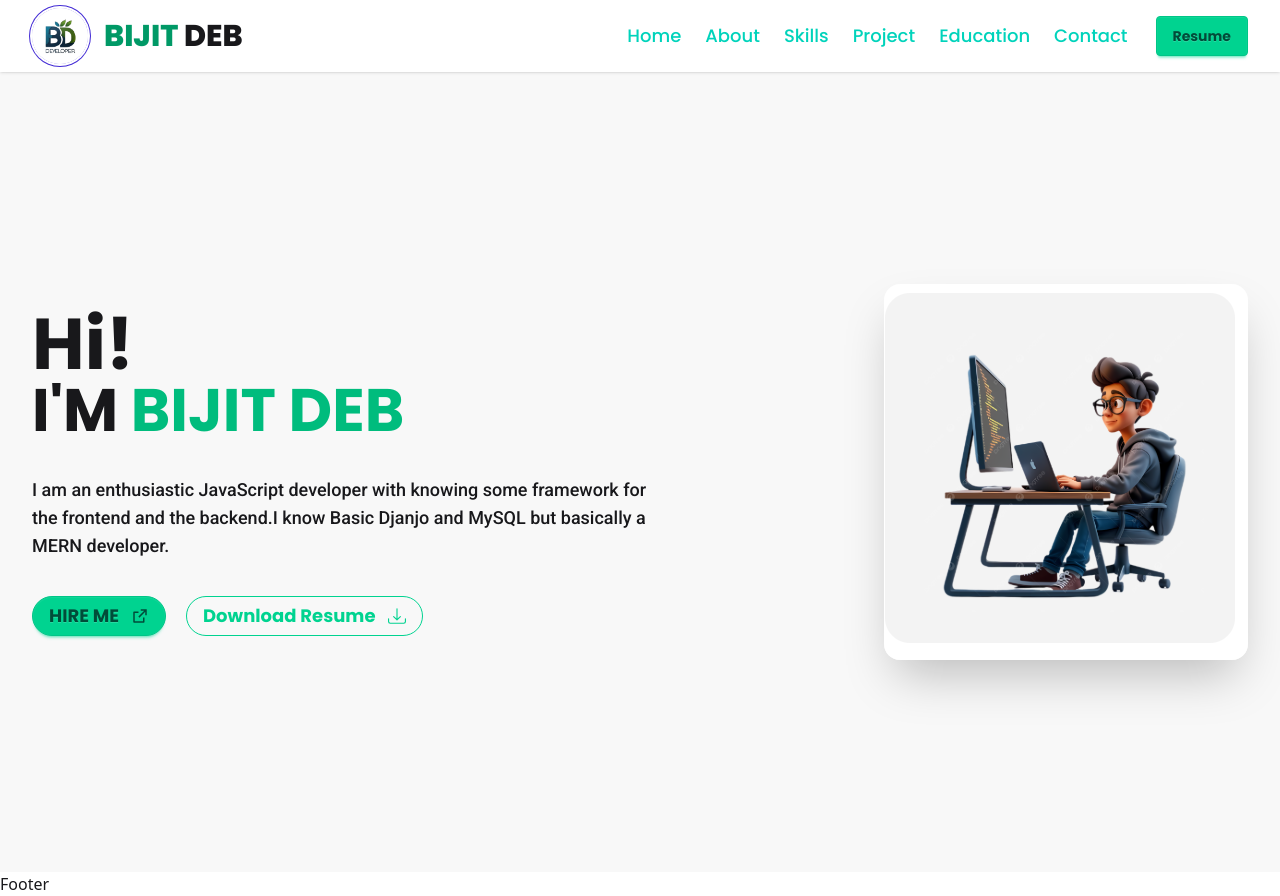
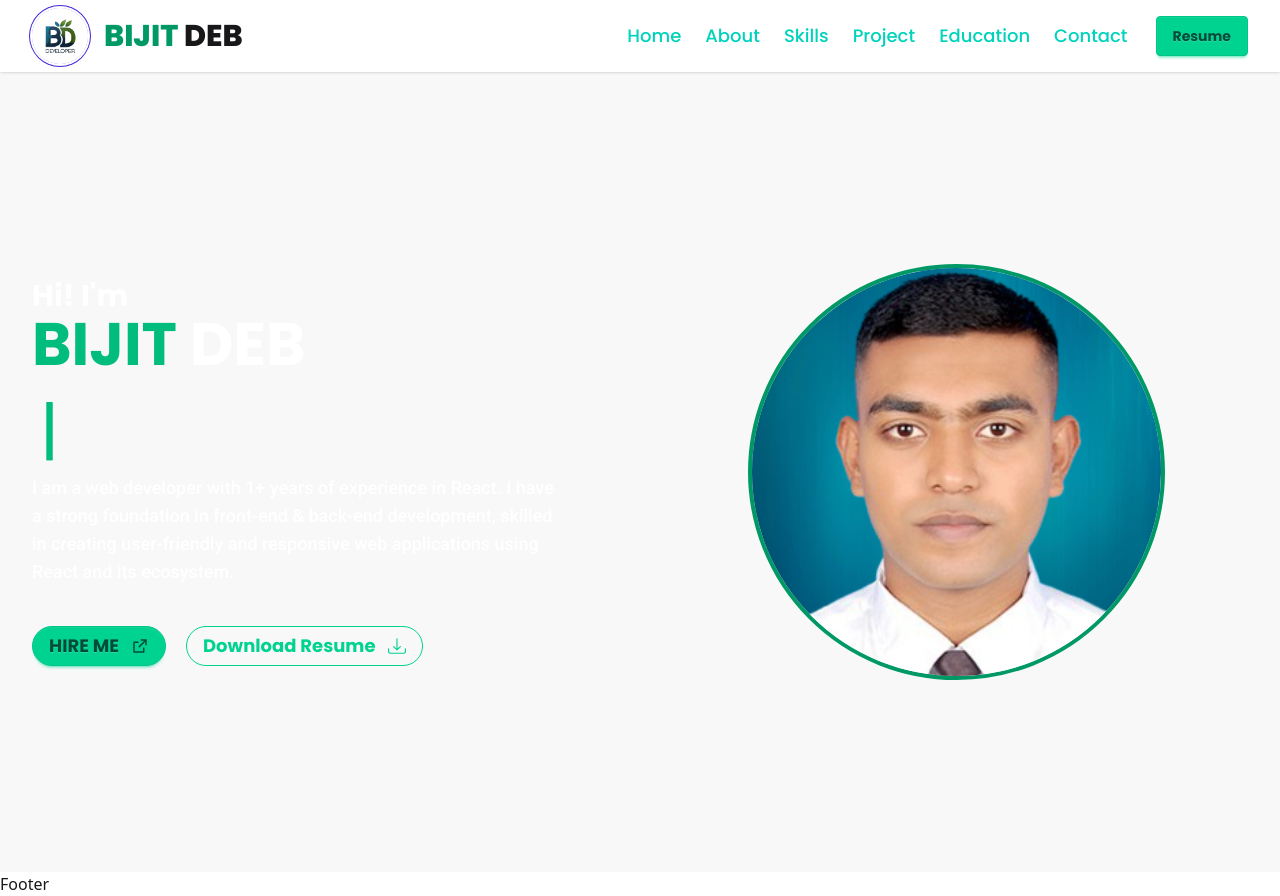
Before and after one commit to bijit-dev/Portfolio, a React (Vite) app: page / in a window 1280 px wide. Built offline with nearby package versions, Linux system fonts and the light colour scheme.

Commit message:
banner pard complete

```diff
--- a/package.json
+++ b/package.json
@@ -14,7 +14,8 @@
     "react": "^19.0.0",
     "react-dom": "^19.0.0",
     "react-icons": "^5.5.0",
-    "tailwindcss": "^4.1.1"
+    "tailwindcss": "^4.1.1",
+    "typewriter-effect": "^2.22.0"
   },
   "devDependencies": {
     "@eslint/js": "^9.21.0",
--- a/src/pages/Home.jsx
+++ b/src/pages/Home.jsx
@@ -1,10 +1,13 @@
 import Navber from "../layouts/Navber"
 import Footer from "../layouts/Footer"
 import Image from "../components/Image";
-import banner from "../assets/progrrmer.png"
+import banner from "../assets/bijit.png"
+import Typewriter from "typewriter-effect";
 import { BsDownload } from "react-icons/bs";
 import { RiExternalLinkLine } from "react-icons/ri";
+
 const Home = () => {
+    const stringValue = ["React Developer", "MERN Stack Developer", "Fontend Developer", "Full Stack Developer"];
 
     return (
         <>
@@ -12,20 +15,34 @@ const Home = () => {
 
             {/* banner part */}
             <div className="hero bg-base-200 min-h-screen">
-                <div className="hero-content container mx-auto px-4 md:px-8 flex-col lg:flex-row-reverse">
-                    <Image
-                        src={banner}
-                        className="max-w-sm rounded-2xl cursor-pointer shadow-2xl" />
-                    <div className=" space-y-3">
+                <div className="hero-content container mx-auto px-4 md:px-8 flex-col lg:flex-row-reverse jcstify-between">
+                    <div className="avatar w-5/12">
+                        <div className="w-10/12 border-4 border-emerald-600 rounded-full">
+                            <Image src={banner} />
+                        </div>
+                    </div>
+
+                    <div className="w-full lg:w-7/12 text-center lg:text-left">
                         <div>
-                            <h1 className="text-7xl font-bold Poppins">Hi!</h1>
-                            <h1 className="text-6xl font-bold Poppins">I'M <span className="text-emerald-500">BIJIT DEB</span></h1>
+                            <h1 className="text-3xl font-bold Poppins text-white">Hi! I'm </h1>
+                            <h1 className="text-6xl font-bold Poppins text-emerald-500">BIJIT <span className="text-white">DEB</span></h1>
                         </div>
-                        <p className="py-6 w-3/4 Roboto font-medium text-lg">
-                            I am an enthusiastic JavaScript developer with knowing some framework for the frontend and the backend.I know Basic Djanjo and MySQL but basically a MERN developer.
+                        <div className=" text-3xl md:text-5xl lg:text-6xl font-bold text-emerald-500 my-5">
+                            <Typewriter
+                                options={{
+                                    autoStart: true,
+                                    loop: true,
+                                    cursor: "|",
+                                    strings: stringValue,
+                                }}
+                            />
+                        </div>
+
+                        <p className=" w-3/4 Roboto font-medium text-lg text-white">
+                            I am a web developer with 1+ years of experience in React. I have a strong foundation in front-end & back-end development, skilled in creating user-friendly and responsive web applications using React and its ecosystem.
                         </p>
 
-                        <div className="flex gap-5">
+                        <div className="flex gap-5 mt-10">
                             <button className="btn btn-success rounded-3xl text-base Poppins font-meduim sm:text-lg md:text-lg font-bold flex items-center gap-3 cursor-pointer">HIRE ME <RiExternalLinkLine /></button>
                             <button className="btn btn-success btn-outline rounded-3xl text-base Poppins font-meduim sm:text-lg md:text-lg font-bold flex items-center gap-3 cursor-pointer">Download Resume <BsDownload /></button>
 
```
Also changed, not shown: src/assets/bijit.png (added), 1 other file (tests, documents, lock files or other folders).
